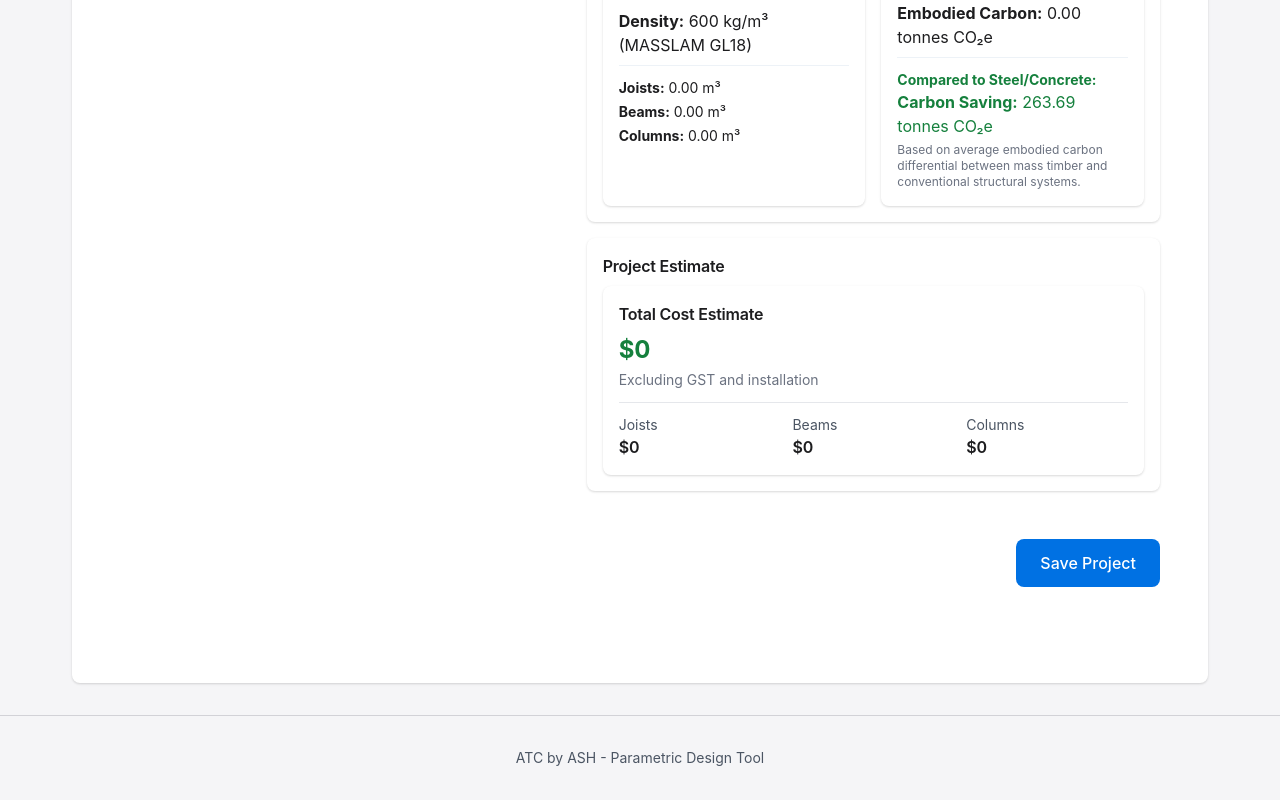
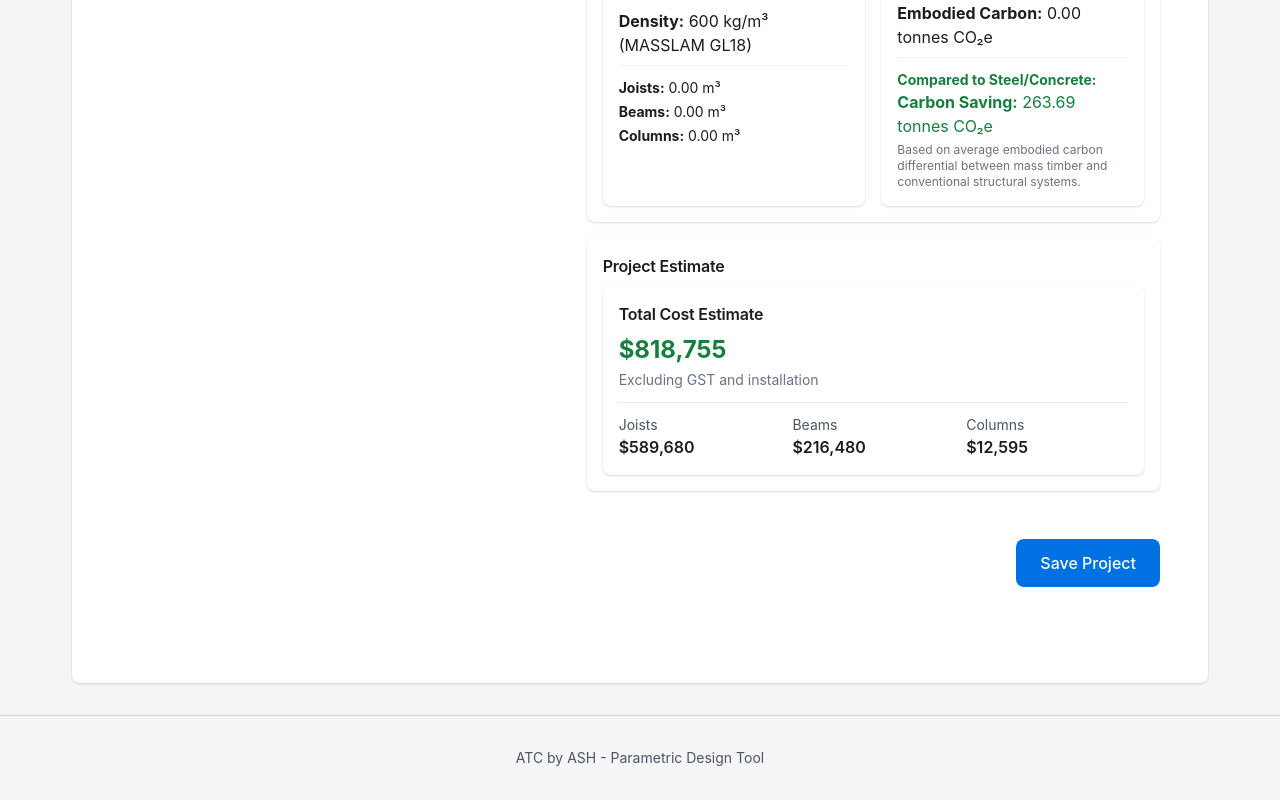
Before and after one commit to Gilbert-Studio-Newbe/MASSLAM-ATC, a Next.js app: page / in a window 1280 px wide. Shown: the part 1891-2691 px from the top of the page. Built offline with nearby package versions, Linux system fonts and the light colour scheme.

Commit message:
Fix Project Estimate section by correctly referencing cost variables in results object

```diff
--- a/src/components/TimberCalculator.js
+++ b/src/components/TimberCalculator.js
@@ -1530,22 +1530,22 @@ export default function TimberCalculator() {
                         <div className="grid grid-cols-1 bg-white p-3 md:p-4 rounded-lg shadow">
                           <div className="border-b pb-3 mb-3">
                             <h5 className="font-semibold mb-2 text-sm md:text-base">Total Cost Estimate</h5>
-                            <p className="text-xl md:text-2xl font-bold text-green-700">{formatCurrency(results.totalCost || 0)}</p>
+                            <p className="text-xl md:text-2xl font-bold text-green-700">{formatCurrency(results.costs?.total || 0)}</p>
                             <p className="text-xs md:text-sm text-gray-500 mt-1">Excluding GST and installation</p>
                           </div>
 
                           <div className="grid grid-cols-1 md:grid-cols-3 gap-3">
                             <div>
                               <p className="text-xs md:text-sm text-gray-600">Joists</p>
-                              <p className="text-sm md:text-base font-semibold">{formatCurrency(results.joistsCost || 0)}</p>
+                              <p className="text-sm md:text-base font-semibold">{formatCurrency(results.costs?.joists || 0)}</p>
                             </div>
                             <div>
                               <p className="text-xs md:text-sm text-gray-600">Beams</p>
-                              <p className="text-sm md:text-base font-semibold">{formatCurrency(results.beamsCost || 0)}</p>
+                              <p className="text-sm md:text-base font-semibold">{formatCurrency(results.costs?.beams || 0)}</p>
                             </div>
                             <div>
                               <p className="text-xs md:text-sm text-gray-600">Columns</p>
-                              <p className="text-sm md:text-base font-semibold">{formatCurrency(results.columnsCost || 0)}</p>
+                              <p className="text-sm md:text-base font-semibold">{formatCurrency(results.costs?.columns || 0)}</p>
                             </div>
                           </div>
                         </div>
```
